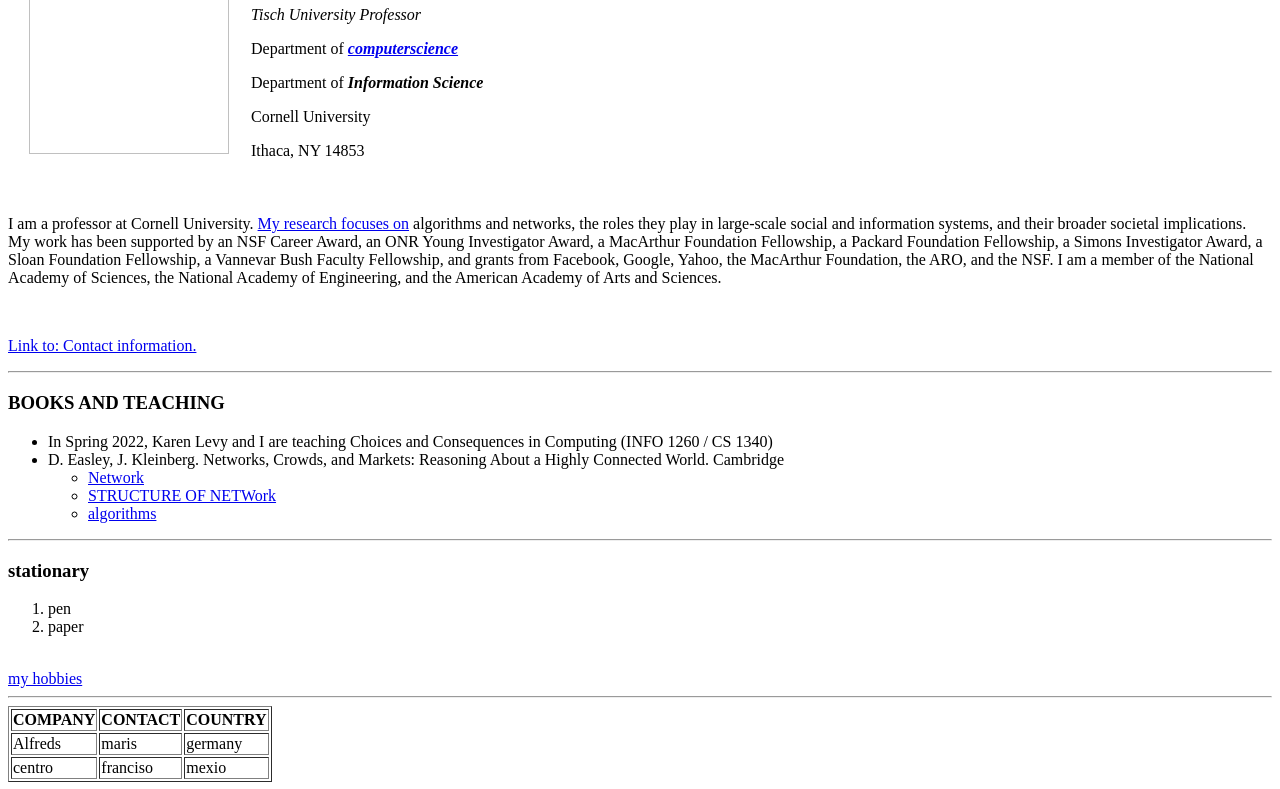
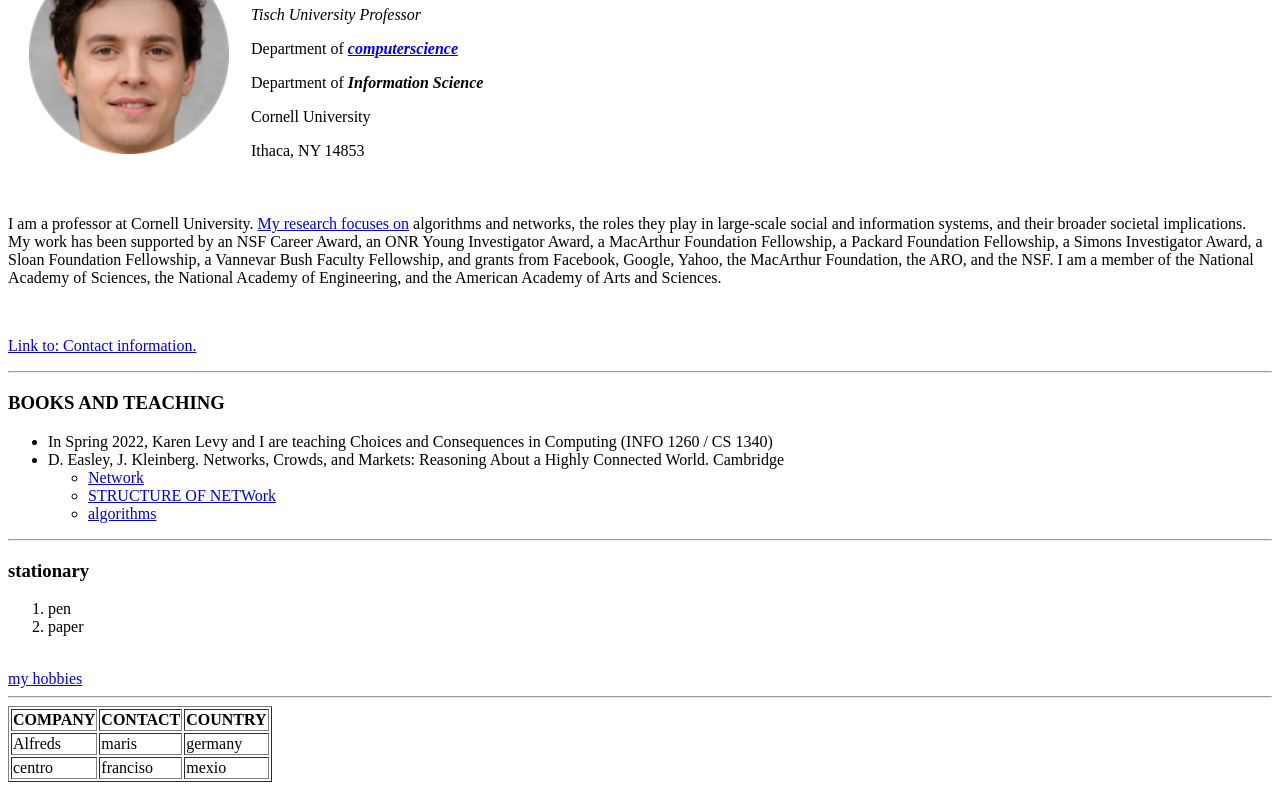
Before and after one commit to donkal28/html-practice, a plain HTML site: page index.html in a window 1280 px wide. Shown: the part 81-870 px from the top of the page. Drawn offline with Linux system fonts and the light colour scheme.

Commit message:
Update index.html

```diff
--- a/index.html
+++ b/index.html
@@ -12,7 +12,7 @@
 
   <table cellspacing="20" >
 <tr>
-  <td><img src="/PHOTOS/FAKEHUMAN.png" width="200" height="200" alt="NEELAM PROFILE"></td>
+  <td><img src="FAKEHUMAN.png" width="200" height="200" alt="NEELAM PROFILE"></td>
 <td><h1>DONKAL</h1><P><em>Tisch University Professor</em></P>
   <P>Department of <em><strong><a href="https://www.w3schools.com/html/html_links.asp">computerscience</a></strong></em>
     <P>Department of <em><strong>Information Science</em></strong></P>
```
